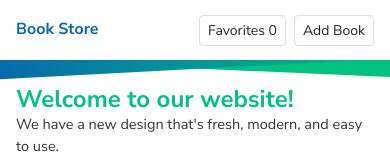
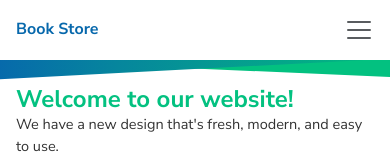
Before and after one commit to zaidzaidan123/book-store, a React (Create React App) app: page /favorite in a window 390 px wide. Shown: the top 160 px of the page. Built offline with nearby package versions, Linux system fonts and the light colour scheme.

Commit message:
finish navbar

```diff
--- a/src/components/header/Header.js
+++ b/src/components/header/Header.js
@@ -1,10 +1,14 @@
-import React from "react";
+import React, { useState } from "react";
 import styles from "./styles.module.css";
 import Logo from "./Logo";
 import { Link } from "react-router-dom";
 import { useSelector } from "react-redux";
+import VerticalNav from "./verticalNav";
+
 const Header = () => {
+  const [navDisplay, setNavDisplay] = useState(false);
   const favorites = useSelector((state) => state.favorites);
+  console.log(navDisplay)
   return (
     <nav
       className={
@@ -15,7 +19,7 @@ const Header = () => {
       <Link to={`/`} style={{ textDecoration: "none" }}>
         <Logo logo="Book Store" />
       </Link>
-      <div className="d-flex align-items-center gap-2">
+      <div className="d-flex align-items-center gap-2 d-none d-md-flex">
         <Link
           to="favorite"
           className={
@@ -36,6 +40,7 @@ const Header = () => {
           Add Book
         </Link>
       </div>
+      <VerticalNav/>
     </nav>
   );
 };
--- /dev/null
+++ b/src/components/header/verticalNav.js
@@ -0,0 +1,59 @@
+import React from "react";
+import { useSelector } from "react-redux";
+import { Link } from "react-router-dom";
+
+const VerticalNav = () => {
+    const favorites=useSelector((state)=>state.favorites)
+  return (
+      <div className="d-block d-md-none">
+        <button
+          className="navbar-toggler border-0 p-0"
+          type="button"
+          data-bs-toggle="offcanvas"
+          data-bs-target="#offcanvasNavbar"
+          aria-controls="offcanvasNavbar"
+        >
+          <span className="navbar-toggler-icon"></span>
+        </button>
+        <div
+          className="offcanvas offcanvas-end"
+          tabindex="-1"
+          id="offcanvasNavbar"
+          aria-labelledby="offcanvasNavbarLabel"
+        >
+          <div className="offcanvas-header">
+            <h5 className="offcanvas-title" id="offcanvasNavbarLabel">
+              Zaid Book Store
+            </h5>
+            <button
+              type="button"
+              className="btn-close text-reset"
+              data-bs-dismiss="offcanvas"
+              aria-label="Close"
+            ></button>
+          </div>
+          <div className="offcanvas-body">
+            <ul className="navbar-nav justify-content-end flex-grow-1 pe-3">
+              <li className="nav-item">
+                <Link to={"/"} className="nav-link">
+                  Home
+                </Link>
+              </li>
+              <li className="nav-item">
+                <Link to={"/addBook"} className="nav-link" >
+                  Add Book
+                </Link>
+              </li>
+              <li className="nav-item">
+                <Link to={"/favorite"} className="nav-link">
+                  Favorites {favorites.length}
+                </Link>
+              </li>
+            </ul>
+          </div>
+        </div>
+      </div>
+  );
+};
+
+export default VerticalNav;
```
